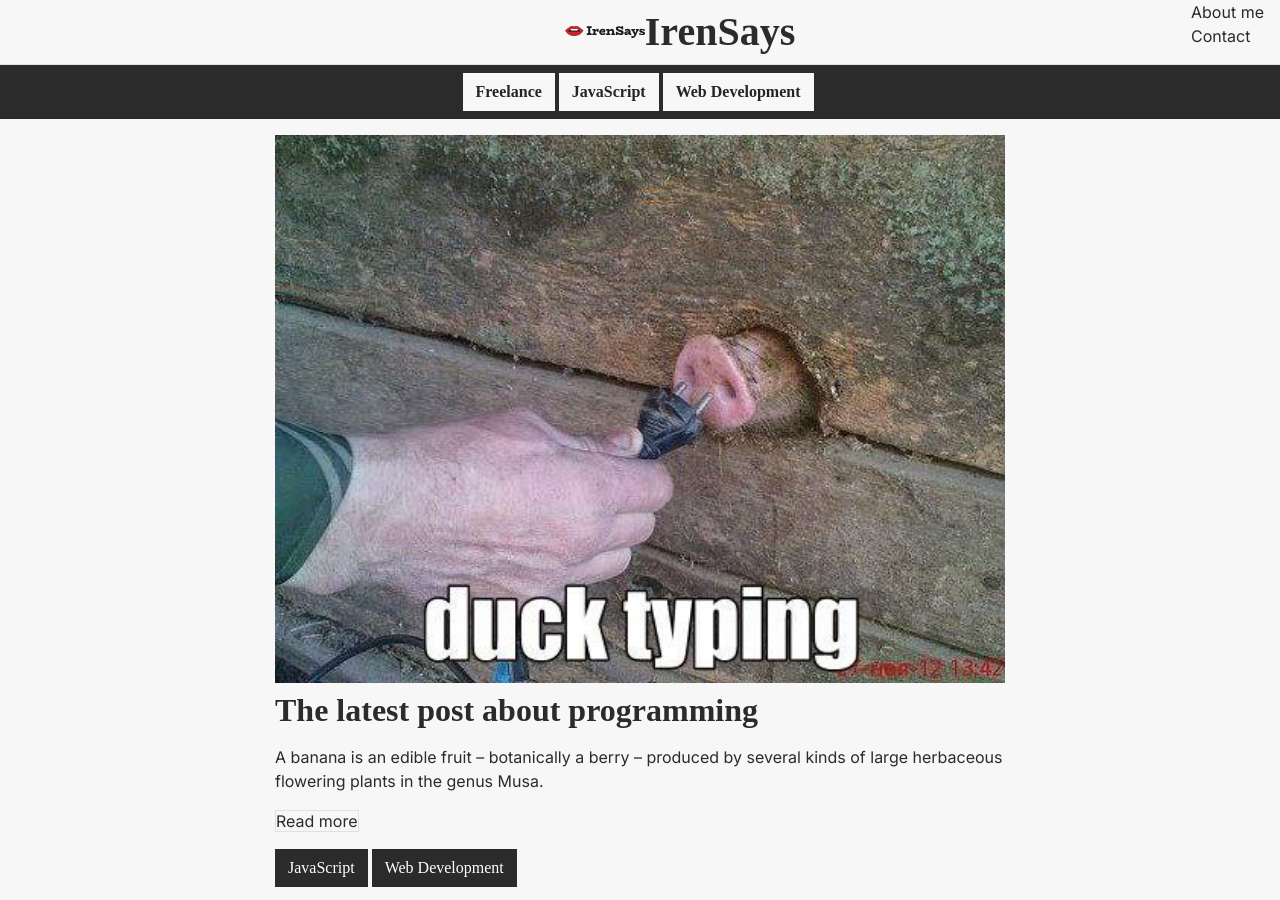
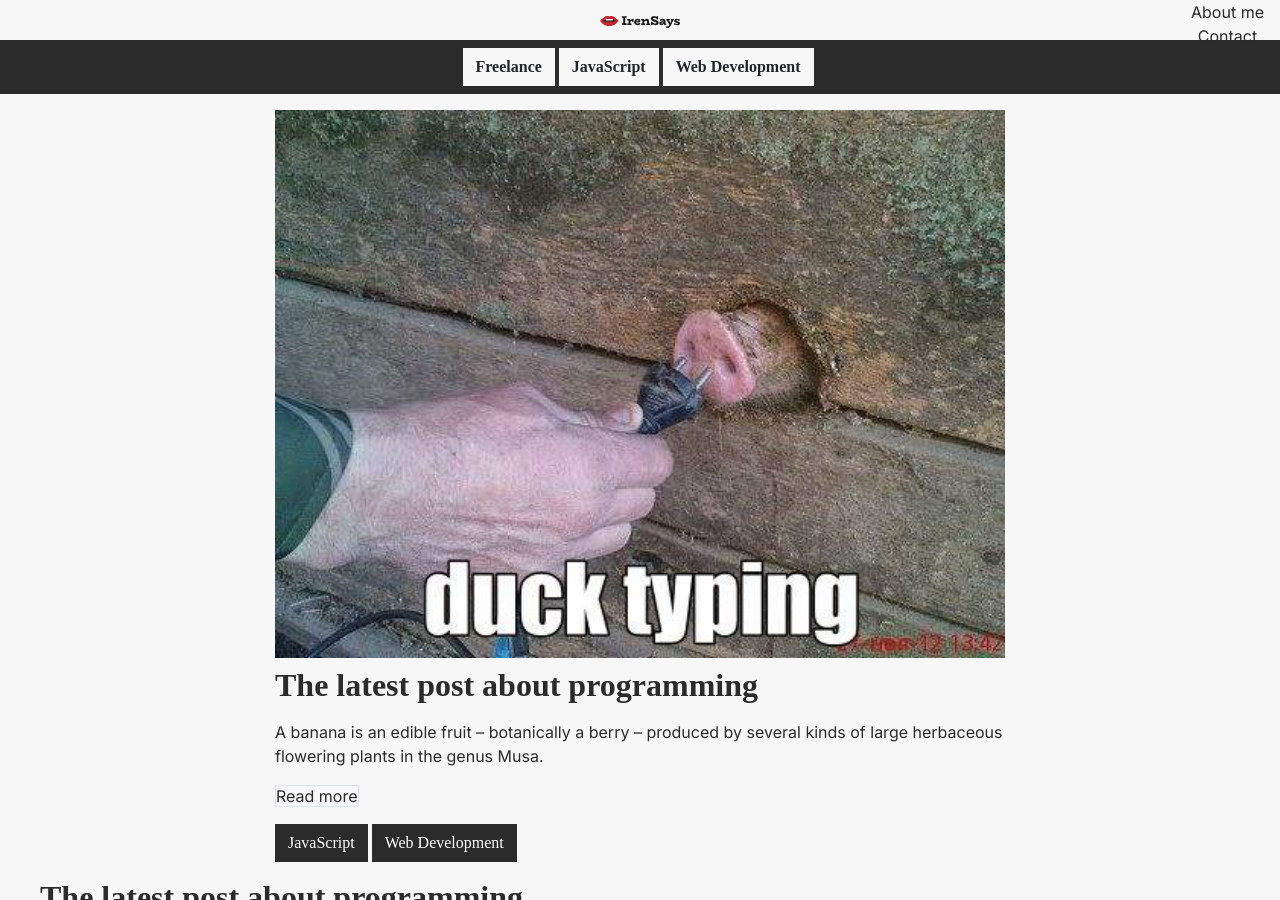
Before and after one commit to irensaywhen/iren-says-blog, a Jekyll site: the page built from index.html, in a window 1280 px wide and 900 px high. Built offline with Jekyll 4.4.1, drawn with Linux system fonts in a browser that asks for light colours; some web fonts are replaced.

Commit message:
Logo styling

```diff
--- a/_includes/categories_navigation.html
+++ b/_includes/categories_navigation.html
@@ -7,7 +7,8 @@
                 <a
                     href="{{ category.url }}"
                     class="btn btn-small btn-light font-bio-rhyme font-weight-bolder"
-                    {% if page.url == category.url %} class="active"
+                    {% if page.url == category.url %}
+                    class="btn btn-small btn-light font-bio-rhyme font-weight-bolder active"
                     {% endif %}>{{ category.name }}
                 </a>
 
--- a/_includes/sections_navigation.html
+++ b/_includes/sections_navigation.html
@@ -1,5 +1,5 @@
 <nav
-    class="d-flex flex-column align-items-center position-relative border-bottom py-2">
+    class="position-relative py-2 text-center">
     <!--Site sections start-->
     <ul
         class="pl-0 list-unstyled sections position-absolute">
@@ -7,8 +7,8 @@
             <li
                 class="px-3">
                 <a
-                    href="{{ item.link }}"
-                    {% if page.url == item.link %} class="active" {% endif %}>
+                    href="{{ item.link }}" {% if page.url == item.link %} class="active"
+                    {% endif %}>
                     {{ item.name }}
                 </a>
             </li>
@@ -17,17 +17,11 @@
     <!--Site sections end-->
 
         <!--Site logo-->
-    <h1 class="mb-0 title">
     <a
-            class="d-flex"
         href="/">
         <img
             src="{{ site.url }}/assets/img/lips.svg"
             class="logo"
-                alt="Blog logo"
-                >
-            <span>IrenSays</span>
-
+            alt="Blog logo">
     </a>
-    </h1>
 </nav>
--- a/_scss/_variables.scss
+++ b/_scss/_variables.scss
@@ -19,3 +19,7 @@
 $font-family-base: 'Inter', sans-serif;
 $headings-font-family: $font-family-serif;
 $headings-font-weight: 700;
+
+// Logo
+$logo-max-width: 17rem;
+$logo-height: $logo-max-width / 6.75;
--- a/_scss/main.scss
+++ b/_scss/main.scss
@@ -8,6 +8,4 @@
 @import 'theme';
 @import 'components';
 @import 'layout';
-// Need to put navigation into layout or somewhere else
-@import 'navigation';
 @import 'pages';
```
Also changed, not shown: _scss/_layout.scss (+9 -0 lines), _scss/_navigation.scss (deleted, +0 -13 lines). Lines whose indentation alone changed are shown as unchanged.
